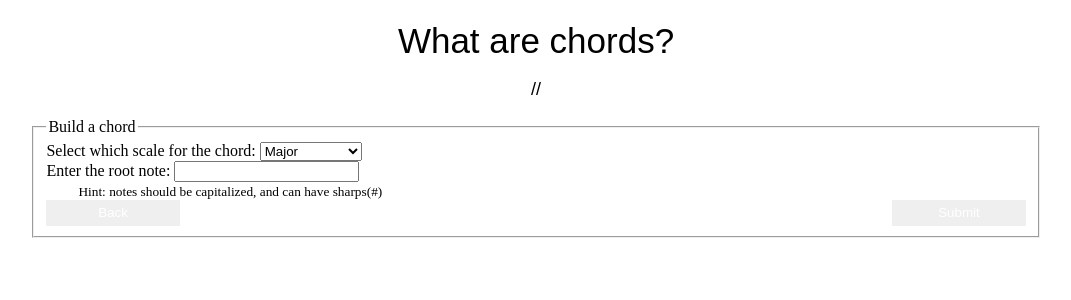
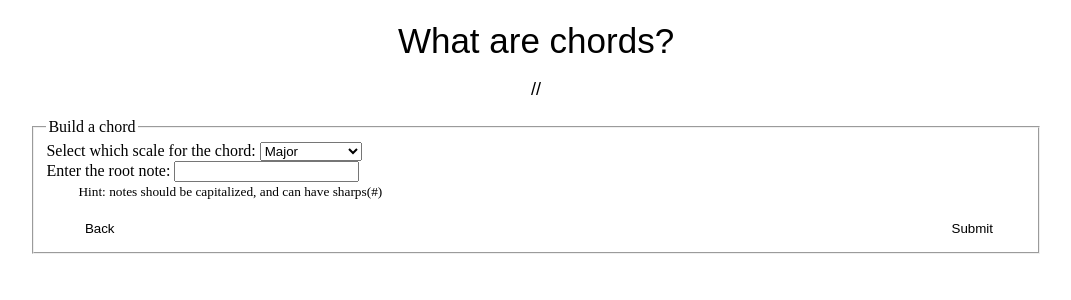
Before and after one commit to anthonyc1/MusicMentorApp, a Flask app: page /buildchord in a window 1280 px wide. Shown: the part 168-468 px from the top of the page, without its empty margins (104-1175 px from the left). Run offline with Flask 2, Linux system fonts and the light colour scheme.

Commit message:
fix button design

```diff
--- a/static/style.css
+++ b/static/style.css
@@ -50,18 +50,18 @@ form {
 }
 
 input[type=submit] {
-	width:10em;
+	width:8em;
 	height: 2em;
 	border:none;
-	color: white;
+	background-color: white;
 	float:right;
 }
 
 button[id=back] {
-	width:10em;
+	width:8em;
 	height: 2em;
 	border:none;
-	color: white;
+	background-color: white;
 	float:left;
 }
 
@@ -92,9 +92,8 @@ table {
 th, td {
 	border: 1px solid #ddd;
 	text-align: left;
-	padding: 8em;
 }
 
 #result {
-	height: 100px;
+	height: 20px;
 }
--- a/templates/buildchord.html
+++ b/templates/buildchord.html
@@ -38,8 +38,8 @@
 		</select><br>
 		Enter the root note: <input type="text" name="root"><br>
 		<tab1><small>Hint: notes should be capitalized, and can have sharps(#)</small><br>
-		<input type="submit" value="Submit">
-		<a href="{{ url_for('index') }}"><button type="button" id="back">Back</button></a>
+		<p><input type="submit" value="Submit">
+		<a href="{{ url_for('index') }}"><button type="button" id="back">Back</button></a></p>
 	</fieldset>
 </form>
 </div>
--- a/templates/buildinterval.html
+++ b/templates/buildinterval.html
@@ -38,8 +38,8 @@
 		<tab1><small>Hint: qualities include diminished(d), minor(m), Major(M), Perfect(P), Augmented(A)</small><br>
 		Enter the distance: <input type="text" name="distance"><br>
 		<tab1><small>Hint: distances can be any integer from 1 to 8</small><br>
-		<input type="submit" value="Submit">
-		<a href="{{ url_for('index') }}"><button type="button" id="back">Back</button></a>
+		<p><input type="submit" value="Submit">
+		<a href="{{ url_for('index') }}"><button type="button" id="back">Back</button></a></p>
 	</fieldset>
 </form>
 </div>
--- a/templates/convertscale.html
+++ b/templates/convertscale.html
@@ -40,8 +40,8 @@
 		</select><br>
 		Enter the scale to convert: <input type="text" name="scale"><br>
 		<tab1><small>Hint: notes should be capitalized</small><br>
-		<input type="submit" value="Submit">
-		<a href="{{ url_for('index') }}"><button type="button" id="back">Back</button></a>
+		<p><input type="submit" value="Submit">
+		<a href="{{ url_for('index') }}"><button type="button" id="back">Back</button></a></p>
 	</fieldset>
 </form>
 </div>
--- a/templates/identifyscale.html
+++ b/templates/identifyscale.html
@@ -42,8 +42,8 @@
 		</select><br>
 		Enter the root note: <input type="text" name="root"><br>
 		<tab1><small>Hint: notes should be capitalized, and can have sharps(#)</small><br>
-		<input type="submit" value="Submit">
-		<a href="{{ url_for('index') }}"><button type="button" id="back">Back</button></a>
+		<p><input type="submit" value="Submit">
+		<a href="{{ url_for('index') }}"><button type="button" id="back">Back</button></a></p>
 	</fieldset>
 </form>
 </div>
```
